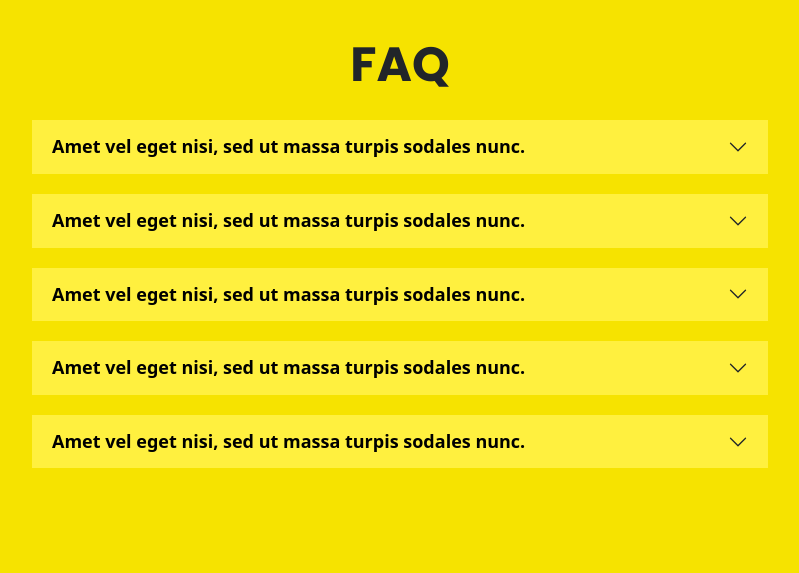
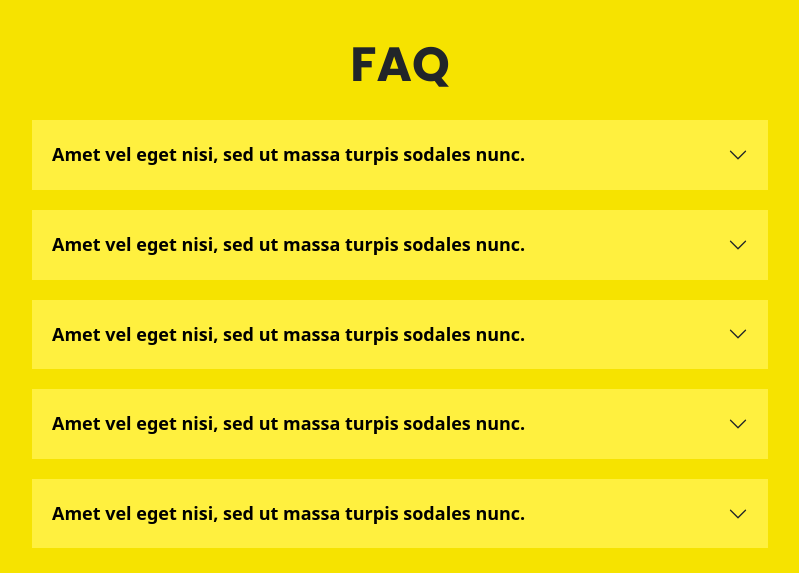
Before and after one commit to tarunmalik330/Frame-3, a plain HTML site: page index.html in a window 1280 px wide. Shown: the part 4500-5073 px from the top of the page, without its empty margins (240-1039 px from the left). Drawn offline with nearby package versions, Linux system fonts and the light colour scheme; a small style sheet from the web is missing.

Commit message:
accoardian

```diff
--- a/assets/css/style.css
+++ b/assets/css/style.css
@@ -369,6 +369,11 @@ label[for="menu_box"] {
 .accordion-button:focus {
   box-shadow: none !important;
 }
+.accordion-flush .accordion-item .accordion-button,
+.accordion-flush .accordion-item .accordion-button.collapsed {
+  padding-top: 24px !important;
+  padding-bottom: 24px !important;
+}
 .accordion-item {
   color: var(--bs-accordion-color);
   background-color: var(--light-yellow);
```
